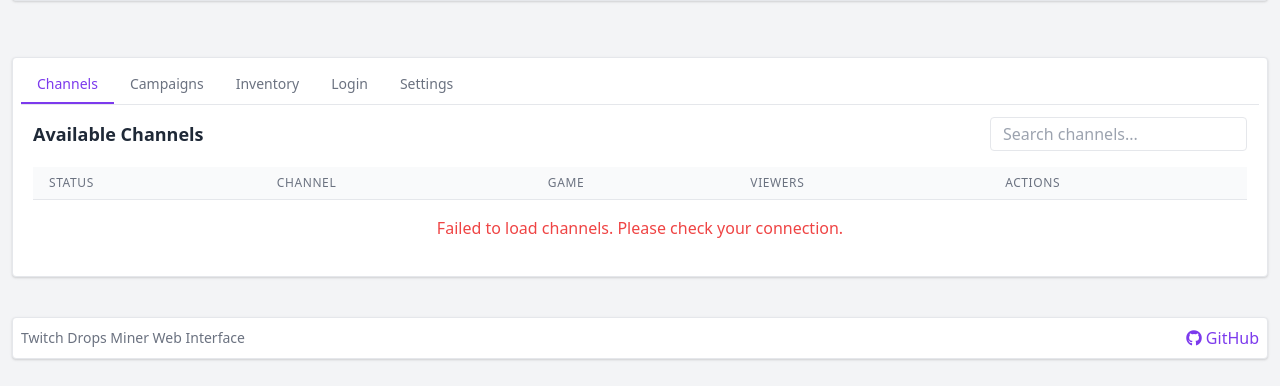
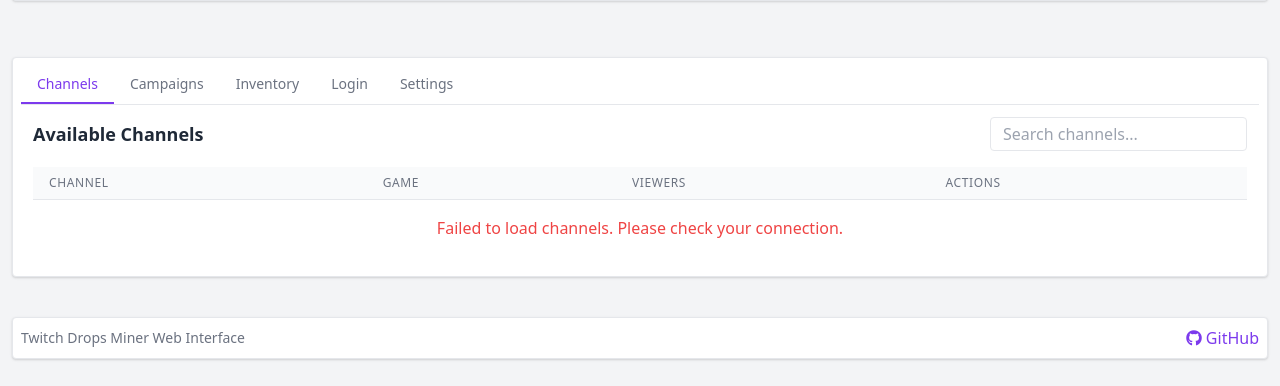
Before and after one commit to DevilXD/TwitchDropsMiner, a Flask app: page / in a window 1280 px wide. Shown: the part 773-1159 px from the top of the page. Run offline with Flask 3, Linux system fonts and the light colour scheme; some libraries are stand-ins or nearby versions.

Commit message:
Fix: correct table header structure and improve error handling in channel fetching

```diff
--- a/web/static/js/main.js
+++ b/web/static/js/main.js
@@ -784,8 +784,7 @@ function fetchChannels() {
             })
             .then(data => {
                 if (data.error) {
-                    console.error('Error from channels API:', data.error);
-                    const channelsTable = document.getElementById('channels-table-body');
+                    console.error('Error from channels API:', data.error);                    const channelsTable = document.getElementById('channels-table-body');
                     if (channelsTable) {
                         channelsTable.innerHTML = `<tr><td colspan="5" class="text-center py-4 text-red-500">Error: ${data.error}</td></tr>`;
                     }
@@ -1065,8 +1064,7 @@ function updateChannelsUI(data) {
 
     // Clear existing content
     channelsTable.innerHTML = '';
-
-    if (!data || data.length === 0) {
+      if (!data || data.length === 0) {
         channelsTable.innerHTML = '<tr><td colspan="5" class="text-center py-4 text-gray-500">No channels available.</td></tr>';
         return;
     }
@@ -1079,8 +1077,7 @@ function updateChannelsUI(data) {
         if (channel.current) {
             row.classList.add('bg-purple-100');
         }
-
-        // Channel name with status indicator
+          // Channel name with status indicator
         const statusClass = channel.status === 'ONLINE' ? 'bg-green-500' : 'bg-gray-400';
         row.innerHTML = `
             <td class="px-4 py-3 border-b border-gray-200">
@@ -1091,22 +1088,20 @@ function updateChannelsUI(data) {
             </td>
             <td class="px-4 py-3 border-b border-gray-200 game-name">${channel.game || 'Unknown'}</td>
             <td class="px-4 py-3 border-b border-gray-200 text-right">${channel.status === 'ONLINE' ? channel.viewers.toLocaleString() : '-'}</td>
-            <td class="px-4 py-3 border-b border-gray-200 text-center">${channel.has_drops ? '<span class="text-green-500"><i class="fas fa-check"></i></span>' : '<span class="text-gray-400"><i class="fas fa-times"></i></span>'}</td>
-            <td class="px-4 py-3 border-b border-gray-200 text-right">
+            <td class="px-4 py-3 border-b border-gray-200 text-center">${channel.has_drops ? '<span class="text-green-500"><i class="fas fa-check"></i></span>' : ''}</td>            <td class="px-4 py-3 border-b border-gray-200 text-right">
                 <button class="watch-channel-btn bg-blue-500 hover:bg-blue-700 text-white py-1 px-2 rounded text-xs" data-channel="${channel.name}">
-                    <i class="fas fa-tv mr-1"></i> Watch
+                    <i class="fas fa-tv mr-1"></i> Watch <i class="fas fa-external-link-alt text-xs"></i>
                 </button>
             </td>
         `;
 
         channelsTable.appendChild(row);
-    });
-
-    // Add event listeners to watch buttons
+    });    // Add event listeners to watch buttons
     document.querySelectorAll('.watch-channel-btn').forEach(button => {
         button.addEventListener('click', () => {
             const channelName = button.getAttribute('data-channel');
-            watchChannel(channelName);
+            // Only open the URL directly, don't call watchChannel function to avoid errors
+            window.open(`https://www.twitch.tv/${channelName}`, '_blank');
         });
     });
 }
--- a/web/templates/index.html
+++ b/web/templates/index.html
@@ -261,7 +261,6 @@
                                     <table class="min-w-full bg-white">
                                         <thead>
                                             <tr>
-                                                <th class="py-2 px-4 border-b border-gray-200 bg-gray-50 text-left text-xs leading-4 font-medium text-gray-500 uppercase tracking-wider">Status</th>
                                                 <th class="py-2 px-4 border-b border-gray-200 bg-gray-50 text-left text-xs leading-4 font-medium text-gray-500 uppercase tracking-wider">Channel</th>
                                                 <th class="py-2 px-4 border-b border-gray-200 bg-gray-50 text-left text-xs leading-4 font-medium text-gray-500 uppercase tracking-wider">Game</th>
                                                 <th class="py-2 px-4 border-b border-gray-200 bg-gray-50 text-left text-xs leading-4 font-medium text-gray-500 uppercase tracking-wider">Viewers</th>
```
